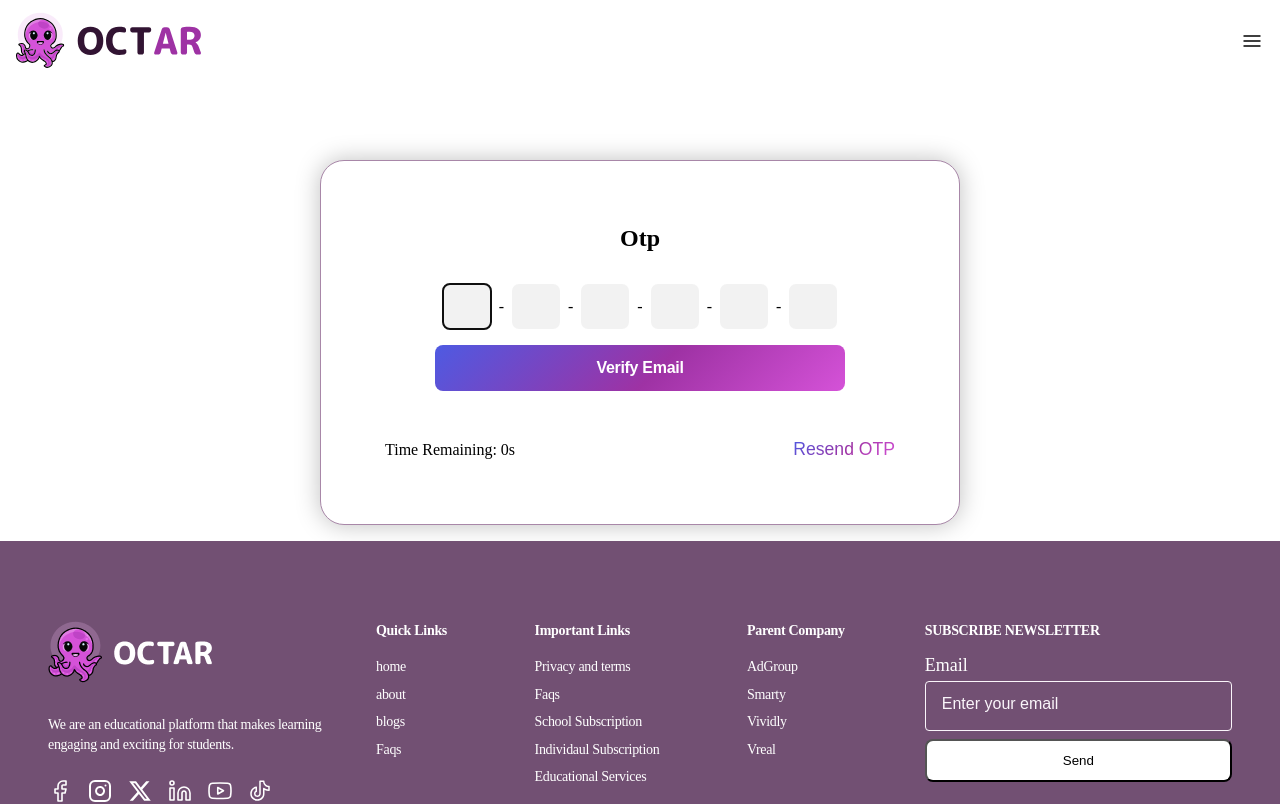
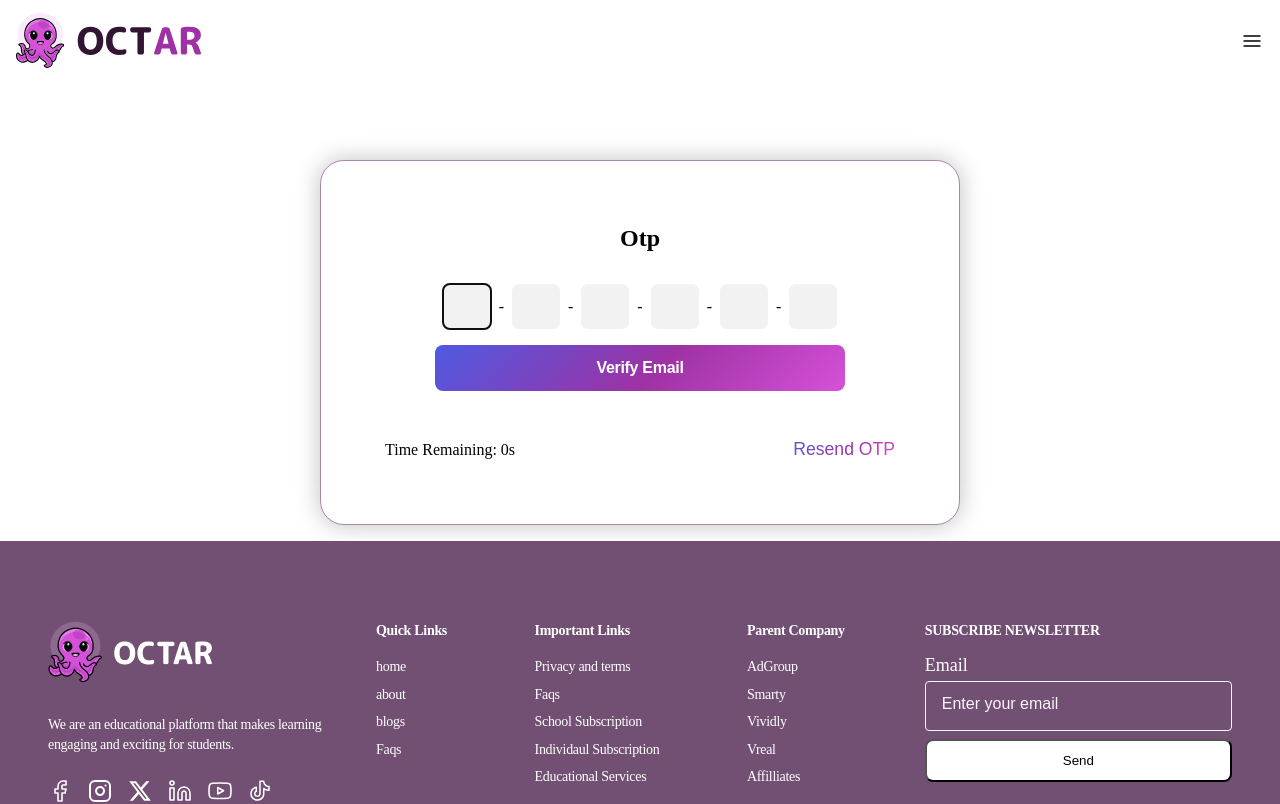
Before and after one commit to OCTARDev/octarEDU, a Next.js app: page /en/otp in a window 1280 px wide. Shown: the top 804 px of the page. Built offline with nearby package versions, Linux system fonts and the light colour scheme.

Commit message:
added affilliates link in footer

```diff
--- a/messages/ar.json
+++ b/messages/ar.json
@@ -369,7 +369,8 @@
                 "adGroup": "الشركة الأم",
                 "smarty": "التعليم",
                 "vividly": "الميديا",
-                "vreal": "تكنولوجيا العقارات"
+                "vreal": "تكنولوجيا العقارات",
+                "affilliates":"التابعة"
             },
             "newsletter_subscription": {
                 "title": "الاشتراك في النشرة الإخبارية",
--- a/messages/en.json
+++ b/messages/en.json
@@ -368,7 +368,8 @@
                 "adGroup": "AdGroup",
                 "smarty": "Smarty",
                 "vividly": "Vividly",
-                "vreal": "Vreal"
+                "vreal": "Vreal",
+                "affilliates":"Affilliates"
             },
             "newsletter_subscription": {
                 "title": "Subscribe newsletter",
--- a/src/components/footer/index.tsx
+++ b/src/components/footer/index.tsx
@@ -247,6 +247,9 @@ const Footer = () => {
                 <a target="_blank" href="https://vreal.adgrouptech.com/">
                   <li>{t("content.sister_companies.vreal")} </li>
                 </a>
+                <a target="_blank" href="https://affiliate.octaredu.com/">
+                  <li>{t("content.sister_companies.affilliates")} </li>
+                </a>
               </ul>
             </div>
           </div>
```
